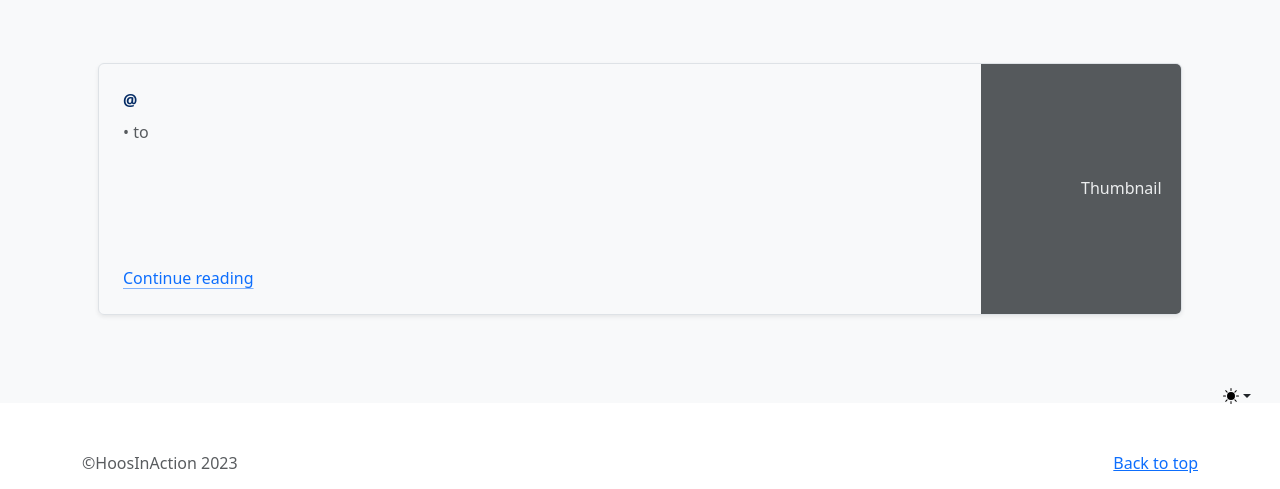
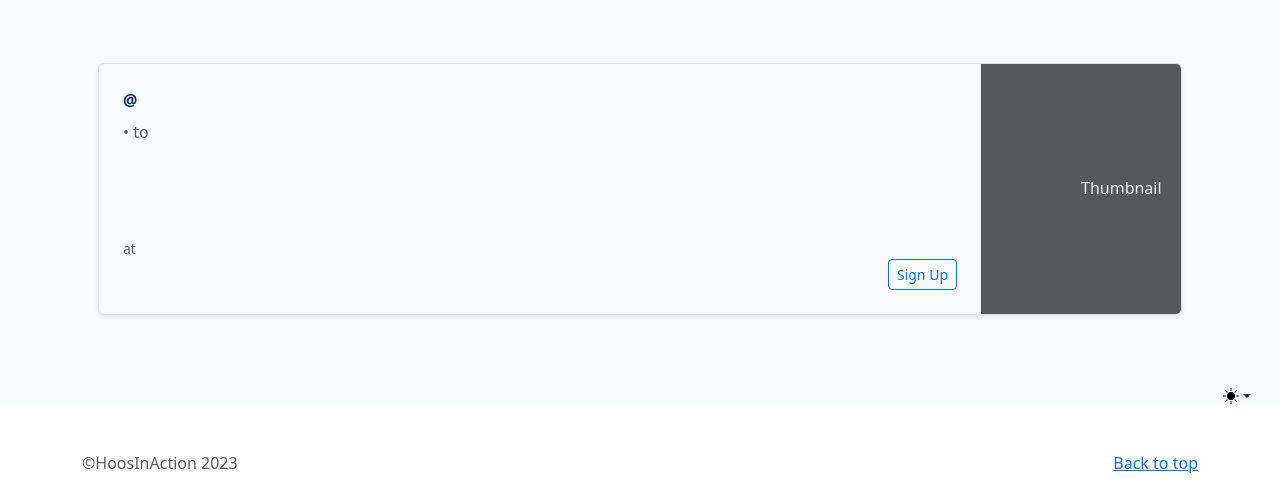
Before and after one commit to akl5sz/HoosInAction, a PHP site: page / in a window 1280 px wide. Shown: the part 367-856 px from the top of the page. Run offline with PHP 8.4, Linux system fonts and the light colour scheme; tables that the repository leaves empty or names only in its code hold one stand-in row (values such as "Sample post"); data that the repository does not hold is empty; some libraries are stand-ins or nearby versions.

Commit message:
changed card again

```diff
--- a/main.php
+++ b/main.php
@@ -138,10 +138,10 @@ $list_of_opportunities = getAllOpportunities();
                                 <h3 class="mb-0"><?php echo $opportunity['Name']; ?></h3>
                                 <div class="mb-1 text-body-secondary"><?php echo $opportunity['Date']; ?> • <?php echo $opportunity['Start Time']; ?> to <?php echo $opportunity['End Time']; ?></div>
                                 <p class="card-text mb-auto"><?php echo $opportunity['Description']; ?></p>
-                                <a href="#" class="icon-link gap-1 icon-link-hover stretched-link">
-                                Continue reading
-                                <svg class="bi"><use xlink:href="#chevron-right"></use></svg>
-                                </a>
+                                <small class="text-body-secondary">at <?php echo $opportunity['Location']; ?></small>
+                                <div class="d-flex justify-content-end">
+                                    <button type="button" class="btn btn-sm btn-outline-primary">Sign Up</button>
+                                </div>
                             </div>
                             <div class="col-auto d-none d-lg-block">
                                 <svg class="bd-placeholder-img" width="200" height="250" xmlns="http://www.w3.org/2000/svg" role="img" aria-label="Placeholder: Thumbnail" preserveAspectRatio="xMidYMid slice" focusable="false"><title>Placeholder</title><rect width="100%" height="100%" fill="#55595c"></rect><text x="50%" y="50%" fill="#eceeef" dy=".3em">Thumbnail</text></svg>
```
